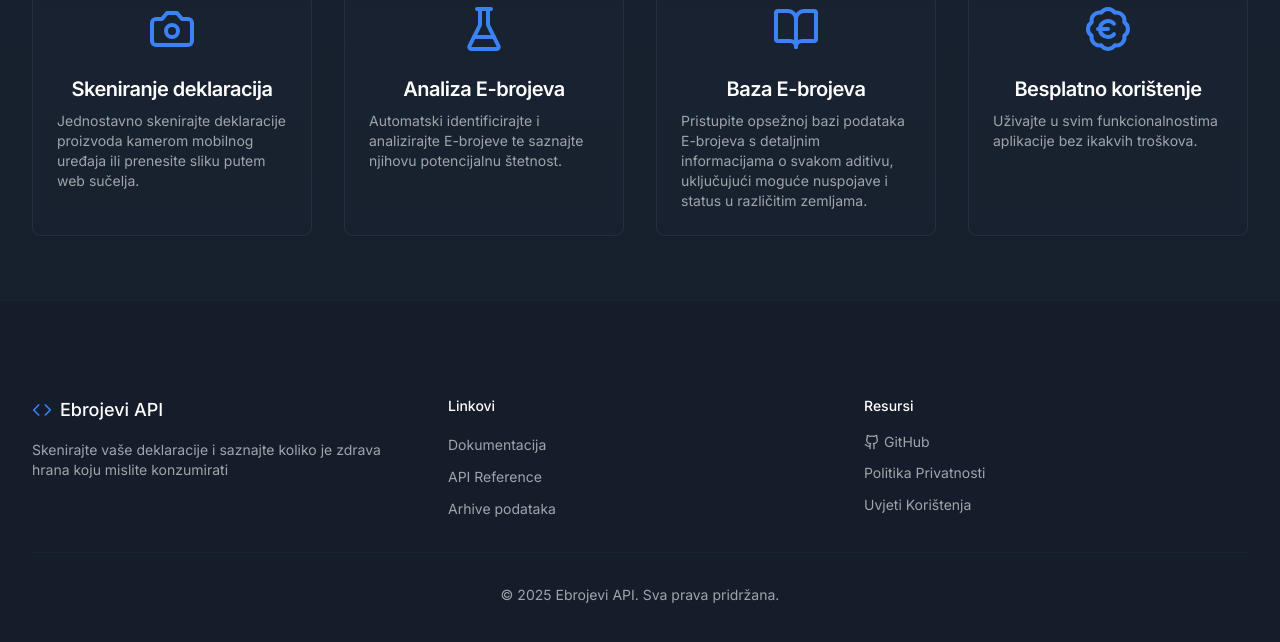
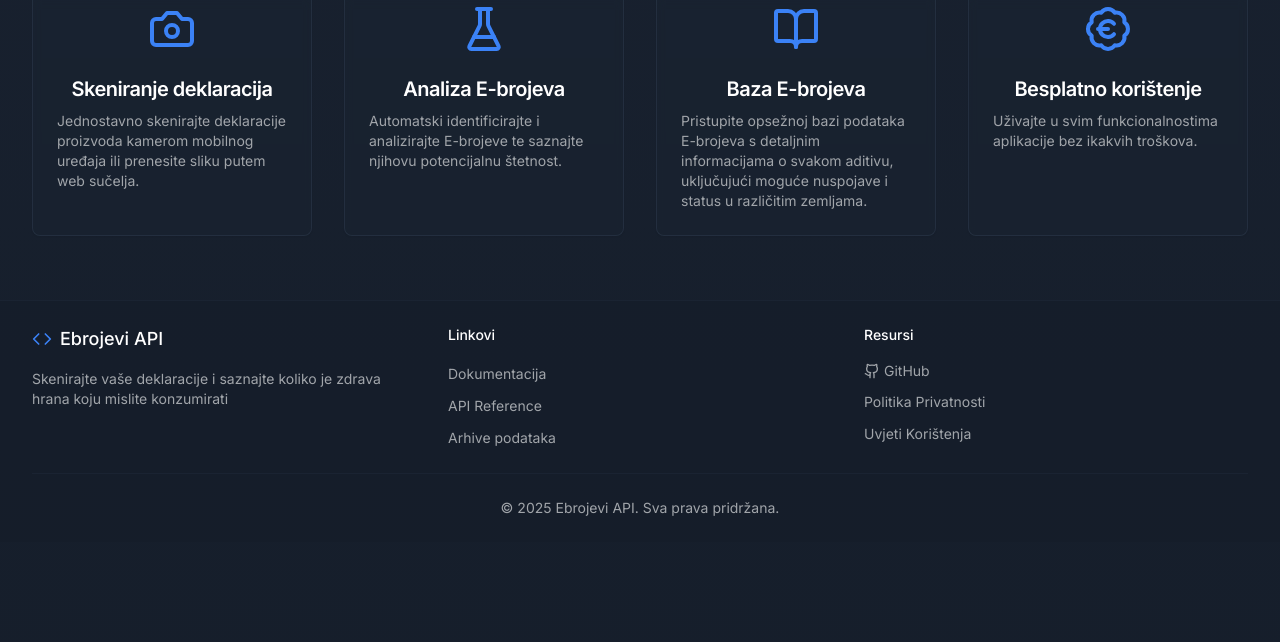
Before and after one commit to MortalWombat-repo/ebrojevi-web, a Next.js app: page / in a window 1280 px wide. Shown: the part 900-1542 px from the top of the page. Built offline with nearby package versions, Linux system fonts and the light colour scheme.

Commit message:
Update Footer.tsx

```diff
--- a/components/layout/Footer.tsx
+++ b/components/layout/Footer.tsx
@@ -5,8 +5,8 @@ const Footer = () => {
   const currentYear = new Date().getFullYear();
 
   return (
-    <footer className="bg-background/50 border-t border-border/20 py-8 px-6 md:px-8 min-h-[50vh] flex items-center justify-center">
-      <div className="max-w-7xl mx-auto">
+    <footer className="bg-background/50 border-t border-border/20 py-6 px-6 md:px-8 flex flex-col">
+      <div className="max-w-7xl mx-auto flex-grow">
         <div className="grid grid-cols-1 md:grid-cols-3 gap-8">
           <div className="space-y-4">
             <div className="flex items-center space-x-2">
@@ -83,7 +83,7 @@ const Footer = () => {
           </div>
         </div>
 
-        <div className="border-t border-border/20 mt-8 pt-8 text-center text-sm text-muted-foreground">
+        <div className="border-t border-border/20 mt-6 pt-6 text-center text-sm text-muted-foreground">
           <p>© {currentYear} Ebrojevi API. Sva prava pridržana.</p>
         </div>
       </div>
```
